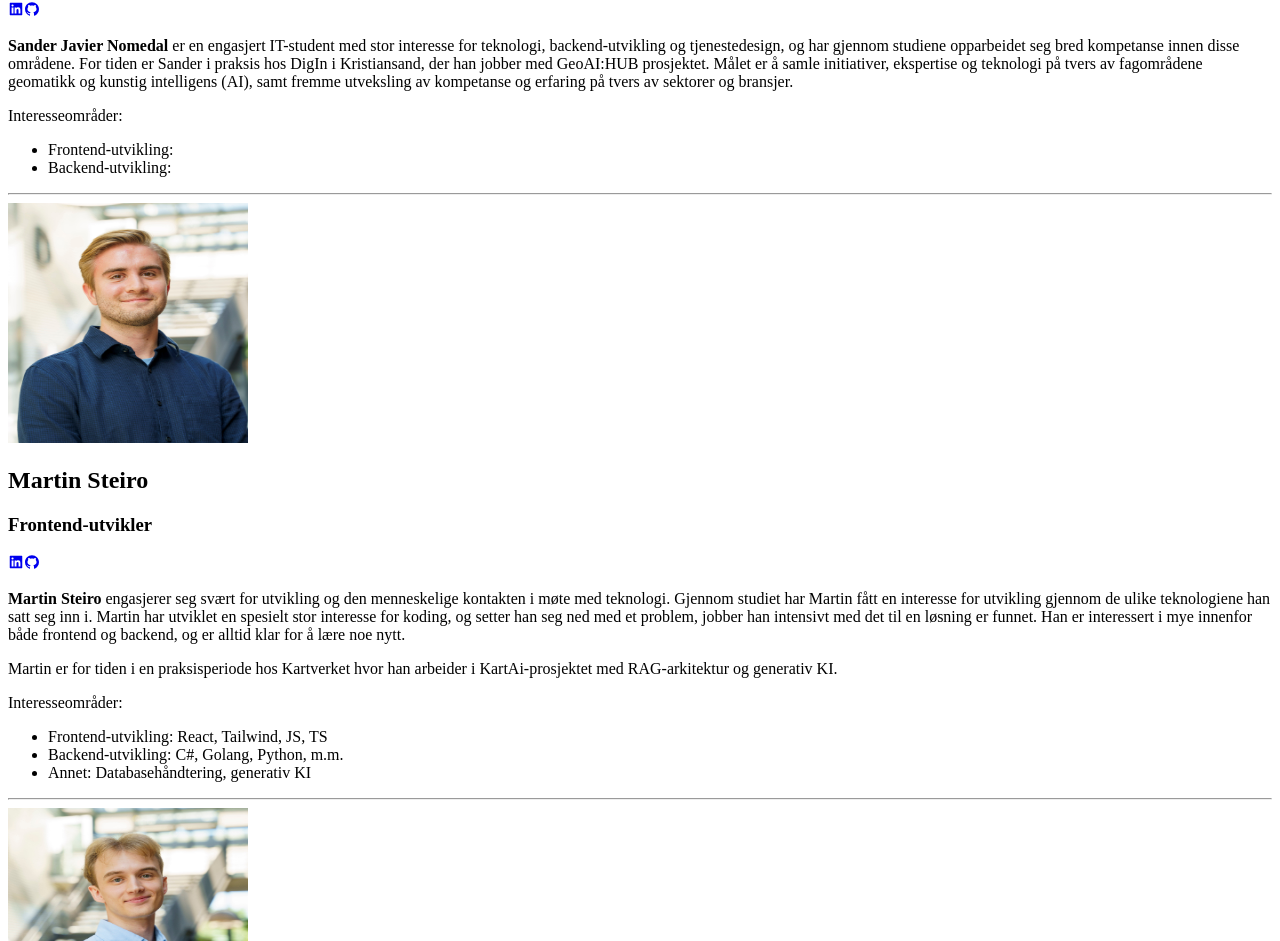
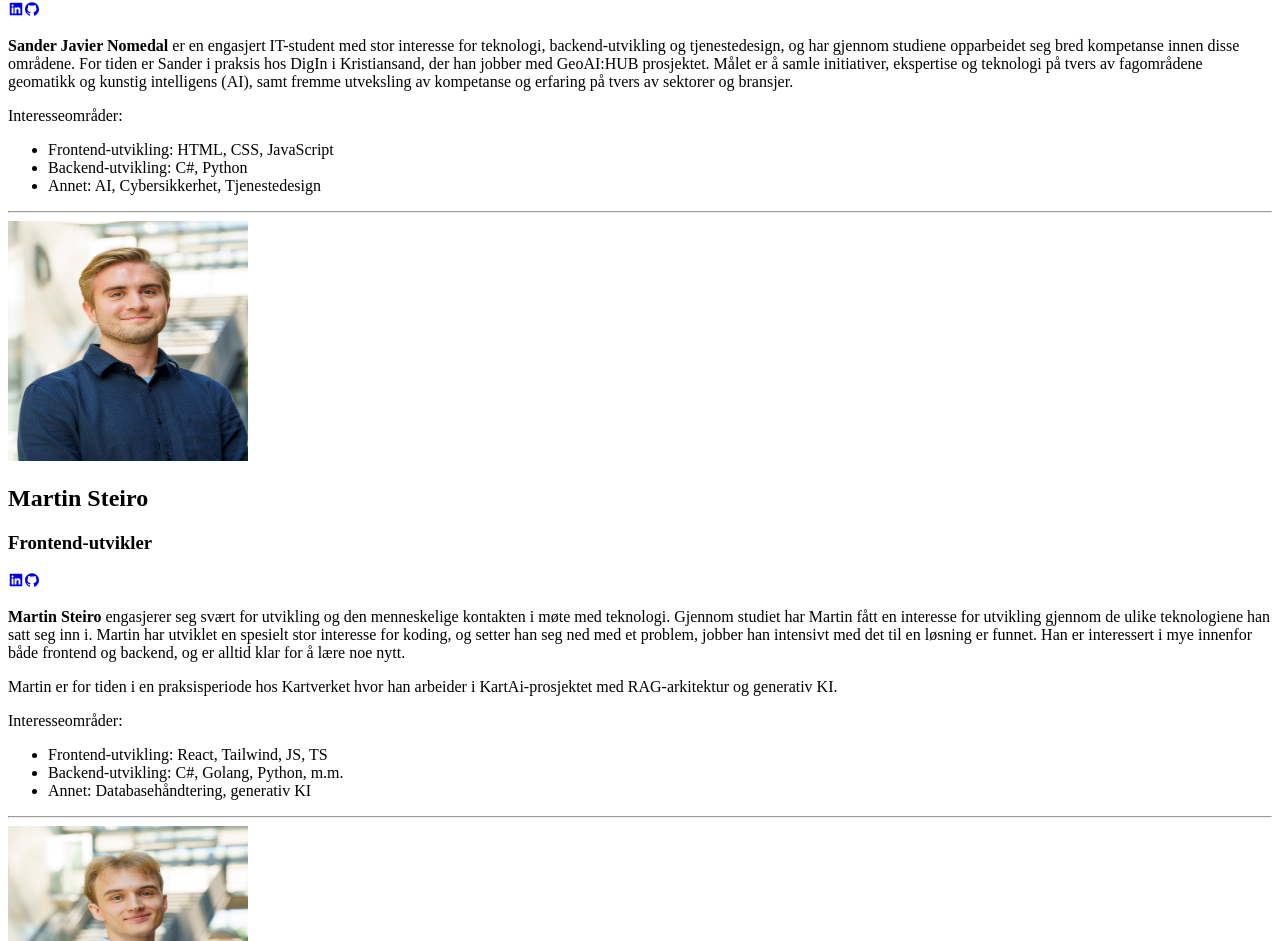
Before and after one commit to martinstereo/gruppe-3, a Next.js app: page / in a window 1280 px wide. Shown: the part 2856-3797 px from the top of the page. Built offline with nearby package versions, Linux system fonts and the light colour scheme.

Commit message:
la til informasjon sander

```diff
--- a/pages/index.js
+++ b/pages/index.js
@@ -213,8 +213,9 @@ return (
                     Interesseområder:
                   </p>
                   <ul className='pl-5 list-disc'>
-                    <li className='py-1'>Frontend-utvikling:</li>
-                    <li className='py-1'>Backend-utvikling:</li>
+                    <li className='py-1'>Frontend-utvikling: HTML, CSS, JavaScript</li>
+                    <li className='py-1'>Backend-utvikling: C#, Python</li>
+                    <li className='py-1'>Annet: AI, Cybersikkerhet, Tjenestedesign</li>
                   </ul>
 
                 </div>
```
